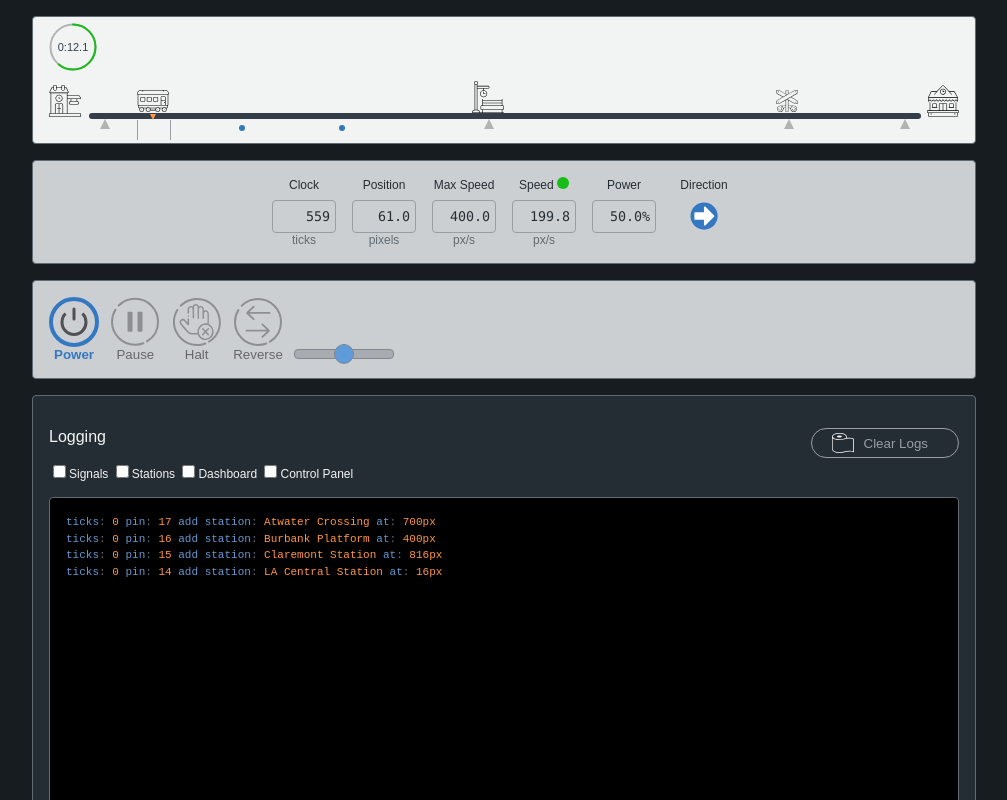
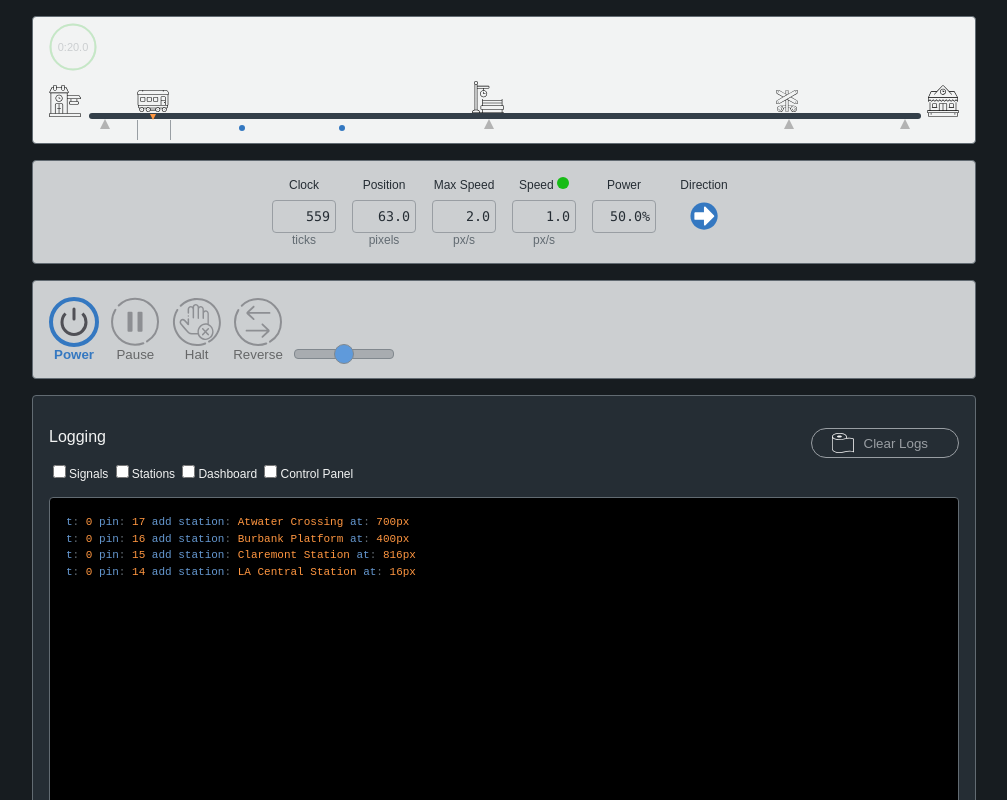
Before and after one commit to buzcarter/bounce-back-railway, a website built with webpack: page src/simulator/assets/views/index.html in a window 1280 px wide. Both pictures are taken after a click on the button "Power". Shown: the top 800 px of the page, without its empty margins (136-1143 px from the left). Built offline with nearby package versions, Linux system fonts and the light colour scheme.

Commit message:
use `millis`, not `ticks`

```diff
--- a/src/app/main.ts
+++ b/src/app/main.ts
@@ -1,10 +1,11 @@
 // externals
-import { Serial, analogRead, getTicks } from '../microcontroller';
+import { Serial, analogRead, millis } from '../microcontroller';
 import {
   int, uint8_t, velocity, getStations, MAX_SPEED, DASHBOARD_REFRESH_RATE,
   DirectionTypes, HALT_BTN, PAUSE_BTN, REVERSE_BTN, SPEED_CONTROL,
   uint10_MAX,
   OutputModes,
+  unsigned_long,
 } from '../common';
 // locals
 import { slowStop, slowStart, continueSpeedChange } from './libs/mgrs/EaseSpeed';
@@ -42,7 +43,7 @@ const onSpeedChange = () => {
 
 const setLayoverDuration = (length: int) => {
   if (length > 0) {
-    waitUntil = getTicks() + length;
+    waitUntil = millis() + length;
   }
 };
 
@@ -83,8 +84,9 @@ export const loop = () => {
   pollButtons();
   pollPointSensors();
 
-  const ticks = getTicks();
-  if (ticks % DASHBOARD_REFRESH_RATE === 0) {
+  const elapsedTime: unsigned_long = millis();
+
+  if (elapsedTime % DASHBOARD_REFRESH_RATE === 0) {
     refreshDashboard();
   }
 
@@ -92,7 +94,7 @@ export const loop = () => {
     return;
   }
 
-  if (ticks >= waitUntil && waitUntil > 0) {
+  if (elapsedTime >= waitUntil && waitUntil > 0) {
     waitUntil = 0;
   }
 
--- a/src/common/configs/Stations.ts
+++ b/src/common/configs/Stations.ts
@@ -1,5 +1,4 @@
 import { DirectionTypes } from '../constants/DirectionTypes';
-import { CLOCK_SPEED } from '../constants/MicrocontrollerConstants';
 import {
   SENSOR_26TH_AVE_XING, SENSOR_ATWATER_XING, SENSOR_LT_LA, SENSOR_MIDDLE_BURBANK, SENSOR_RT_CLAREMONT, SENSOR_SOUTH_GATE_XING,
 } from '../constants/PinAssignments';
@@ -12,7 +11,7 @@ export const stations = [{
   name: 'LA Central Station',
   position: MIN_LEFT_EDGE, // px from left
   reverseDirection: true,
-  delay: 2000 / CLOCK_SPEED, // ms
+  delay: 2000, // ms
   icon: 'station-1',
   defaultDirection: DirectionTypes.RIGHT,
   style: {
@@ -24,7 +23,7 @@ export const stations = [{
   name: 'Claremont Station',
   position: MAX_RIGHT_EDGE, // px from left
   reverseDirection: true,
-  delay: 3000 / CLOCK_SPEED, // ms
+  delay: 3000, // ms
   icon: 'station-2',
   defaultDirection: DirectionTypes.LEFT,
   style: {
@@ -36,7 +35,7 @@ export const stations = [{
   name: 'Burbank Platform',
   position: 400, // px from left
   reverseDirection: false,
-  delay: 1500 / CLOCK_SPEED, // ms
+  delay: 1500, // ms
   icon: 'passenger-platform',
   style: {
     top: '64px', right: '50%',
@@ -47,7 +46,7 @@ export const stations = [{
   name: 'Atwater Crossing',
   position: 700, // px from left
   reverseDirection: false,
-  delay: 750 / CLOCK_SPEED, // ms
+  delay: 750, // ms
   icon: 'crossing-signal',
   style: {
     top: '73px',
--- a/src/common/constants/AppConstants.ts
+++ b/src/common/constants/AppConstants.ts
@@ -3,7 +3,6 @@ import {
   uint8_t,
 } from '../interfaces/CoreTypes';
 import { BinaryStates } from './ArduinoUno';
-import { CLOCK_SPEED } from './MicrocontrollerConstants';
 import { TRAVEL_DISTANCE } from './SimulatorConstants';
 
 /* eslint-disable key-spacing, no-multi-spaces */
@@ -18,7 +17,7 @@ export const IR_SENSOR__CLEAR: uint10_t              =  BinaryStates.OFF; // exa
 /** minimum time to completely travers the "Travel Distance" */
 export const MIN_TIME_TO_COMPLETE: milliseconds      = 6000;
 /** Time between Dashbord updates */
-export const DASHBOARD_REFRESH_RATE: milliseconds    = 10 * CLOCK_SPEED;
+export const DASHBOARD_REFRESH_RATE: milliseconds    = 10;
 /** Time required for a slow start/stop */
 export const HALT_DURATION: milliseconds             = 1750;
 
--- a/src/common/constants/PinAssignments.ts
+++ b/src/common/constants/PinAssignments.ts
@@ -30,5 +30,7 @@ export const DASHBORD_CHBX: uint8_t            = 105;
 export const SIGNAL_CHBX: uint8_t              = 106;
 export const STATION_CHBX: uint8_t             = 107;
 
+export const LCD_TX: uint8_t                   = 109;
+
 // LED Output Pins
 export const CLOCK_LED_OUT: uint8_t            = LED_BUILTIN;
--- a/src/common/interfaces/CoreTypes.ts
+++ b/src/common/interfaces/CoreTypes.ts
@@ -5,6 +5,7 @@ export type integer = number;
 export type uint8_t = number;
 /** unsigned 10-bit integer, 0 - 1024 */
 export type uint10_t = number;
+export type unsigned_long = number;
 // #endregion
 
 // #region numbers with units
--- a/src/microcontroller/components/Clock.ts
+++ b/src/microcontroller/components/Clock.ts
@@ -1,4 +1,4 @@
-import { clockTick } from '../../common';
+import { CLOCK_SPEED, clockTick } from '../../common';
 
 let ticks: clockTick = 0;
 
@@ -7,3 +7,5 @@ export const updateTicks = () => ticks++;
 export const getTicks = () => ticks;
 
 export const resetTicks = () => { ticks = 0; };
+
+export const millis = () => ticks * CLOCK_SPEED;
--- /dev/null
+++ b/src/microcontroller/components/CountdownTimer.ts
@@ -0,0 +1,5 @@
+import { startTimer } from '../../simulator';
+
+export const update = () => {
+  startTimer(10);
+};
--- a/src/microcontroller/index.ts
+++ b/src/microcontroller/index.ts
@@ -1,8 +1,8 @@
-export * from './components/Clock';
 export * from './components/IOBindings';
 export * from './components/AnalogWiring';
 export * from './components/DigitalWiring';
 export * from './components/Utils';
 export * as Serial from './components/Serial';
+export { millis } from './components/Clock';
 // Well, a cheat so the App doesn't violoate the "no talking to the simulator" rule
 export { updateDashboard } from '../simulator';
--- a/src/simulator/assets/styles/countdownTimer.css
+++ b/src/simulator/assets/styles/countdownTimer.css
@@ -56,11 +56,16 @@
   /* border: solid 1px; */
   height: 50px;
   left: 15px;
-  /* opacity: 0.4; */
+  opacity: 1;
   overflow: hidden;
   position: absolute;
   top: 5px;
+  transition: ease-in-out 0.2s opacity;
   width: 50px;
+}
+
+.base-timer--fade {
+  opacity: .2;
 }
 
 .base-timer__label {
--- a/src/simulator/components/Dashboard.ts
+++ b/src/simulator/components/Dashboard.ts
@@ -1,6 +1,5 @@
 import {
-  CLOCK_SPEED,
-  clockTick, int, pixels, velocity,
+  int, pixels, velocity,
   DirectionTypes,
   DASHBORD_CHBX,
 } from '../../common';
@@ -10,8 +9,7 @@ import { updateStdOut } from './StdOut';
 import { booleanRead } from './Utils';
 
 export const refreshDashboard = (
-  { ticks, isLayover, isPaused, direction, position, powerLevel, speed, maxSpeed }: {
-    ticks: clockTick,
+  { isLayover, isPaused, direction, position, powerLevel, speed, maxSpeed }: {
     isLayover: boolean,
     isPaused: boolean,
     direction: DirectionTypes,
@@ -22,14 +20,13 @@ export const refreshDashboard = (
   },
 ) => {
   const currentState = {
-    ticks,
     action: isLayover || isPaused ? 'Pause' : 'Move',
     direction: direction === DirectionTypes.RIGHT ? 'Right' : 'Left',
     position: position.toFixed(1),
     power: `${(powerLevel * 100).toFixed(1)}%`,
-    speed: ((1000 / CLOCK_SPEED) * speed).toFixed(1),
+    speed: speed.toFixed(1),
     // eslint-disable-next-line no-mixed-operators
-    maxSpeed: ((1000 / CLOCK_SPEED) * maxSpeed).toFixed(1),
+    maxSpeed: maxSpeed.toFixed(1),
   };
 
   document.getElementById(ElementIds.DSPLY_DIRECTION)!.classList.toggle(CSSClasses.ICON_ROTATE, direction === DirectionTypes.LEFT);
--- a/src/simulator/components/Simulator.ts
+++ b/src/simulator/components/Simulator.ts
@@ -4,7 +4,7 @@ import {
   uint10_MAX,
   MAX_SPEED,
 } from '../../common';
-import { analogRead, getTicks } from '../../microcontroller';
+import { analogRead } from '../../microcontroller';
 // locals
 import { startAnimation } from './AnimateTrolley';
 import { refreshDashboard, setStatusLED } from './Dashboard';
@@ -15,7 +15,7 @@ import { booleanRead } from './Utils';
 import { attachEventHandlers, getPins } from './UXControls';
 import { render as addMultimeter } from './Multimeter';
 import { attach as attachLogging } from './Logging';
-import { startTimer } from './TimerUI';
+import { attachTimer } from './TimerUI';
 
 export const prepareSimulator = () => {
   addStationsToLayout();
@@ -26,11 +26,11 @@ export const prepareSimulator = () => {
   attachEventHandlers();
   addMultimeter(getPins());
   attachLogging();
+  attachTimer();
 };
 
 export const startSimulator = () => {
   startAnimation();
-  startTimer();
 };
 
 export const updateDashboard = ({
@@ -46,7 +46,6 @@ export const updateDashboard = ({
 
   setStatusLED({ isPowered, isSlowHalt, isLayover, isPaused });
   refreshDashboard({
-    ticks: getTicks(),
     isLayover,
     isPaused,
     direction,
--- a/src/simulator/components/StdOut.ts
+++ b/src/simulator/components/StdOut.ts
@@ -1,12 +1,12 @@
 import { JsonData } from '../../common';
-import { getTicks } from '../../microcontroller';
+import { millis } from '../../microcontroller';
 // locals
 import { CSSClasses, ElementIds } from '../constants';
 
 export const updateStdOut = (message: JsonData) => {
   const p = document.createElement('p');
   Object.entries({
-    ticks: getTicks(),
+    t: millis(),
     ...message,
   })
     .forEach(([key, value]) => {
--- a/src/simulator/components/TimerUI.ts
+++ b/src/simulator/components/TimerUI.ts
@@ -1,25 +1,34 @@
 /* eslint-disable no-console */
 import CountdownTimer from './CountdownTimer';
 
-let repeat = 0;
+const Selectors = {
+  TIMER_ID: 'layout-timer',
+};
 
-const countdownTimer = new CountdownTimer({
-  containerId: 'layout-timer',
-  timerDuration: 20,
-  clockSpeed: 25,
-  lineWidth: 4,
-  onDone: () => {
-    console.log(`Countdown ${++repeat} ended!`);
-    if (repeat > 3) {
-      console.log('All done!');
-      return;
-    }
+const CSSClasses = {
+  FADE: 'base-timer--fade',
+};
 
-    setTimeout(() => countdownTimer.set(10), 1500);
-    setTimeout(() => countdownTimer.start(), 6000);
-  },
-});
+let countdownTimer: CountdownTimer;
 
-export const startTimer = () => {
+export const attachTimer = () => {
+  document.getElementById(Selectors.TIMER_ID)!.classList.add(CSSClasses.FADE);
+  countdownTimer = new CountdownTimer({
+    containerId: Selectors.TIMER_ID,
+    timerDuration: 0,
+    clockSpeed: 25,
+    lineWidth: 4,
+    onDone: () => {
+      setTimeout(() => {
+        document.getElementById(Selectors.TIMER_ID)!.classList.add(CSSClasses.FADE);
+      }, 700);
+    },
+  });
+};
+
+export const startTimer = (timerDuration: number) => {
+  document.getElementById(Selectors.TIMER_ID)!.classList.remove(CSSClasses.FADE);
+
+  countdownTimer.set(timerDuration);
   countdownTimer.start();
 };
--- a/src/simulator/index.ts
+++ b/src/simulator/index.ts
@@ -4,4 +4,5 @@ import './assets/styles';
 // public interface
 export { updateClock } from './components/Dashboard';
 export { updateStdOut } from './components/StdOut';
+export { startTimer } from './components/TimerUI';
 export { prepareSimulator, startSimulator, updateDashboard } from './components/Simulator';
```
